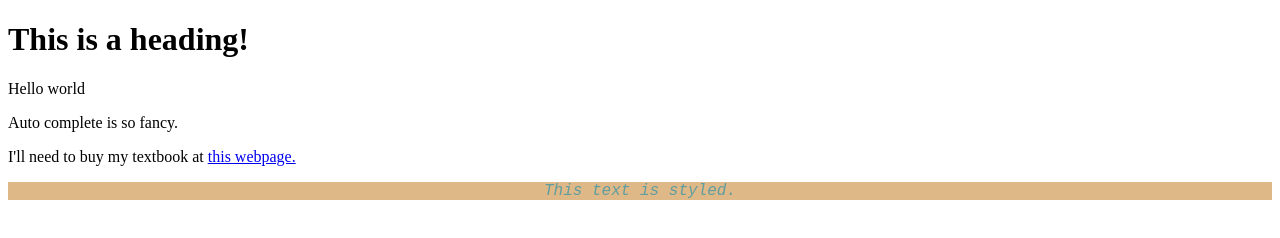
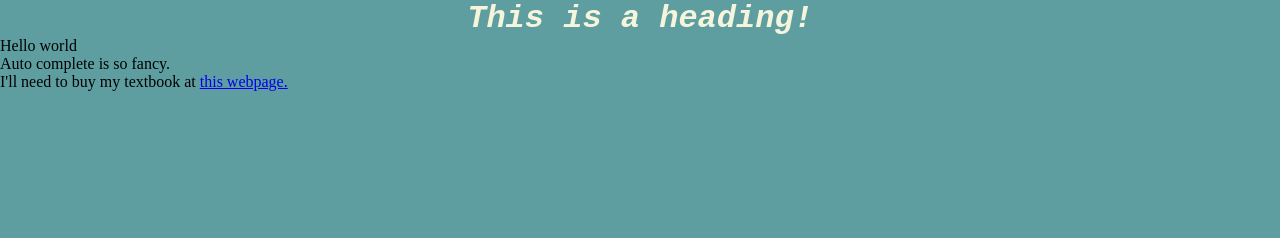
Before and after one commit to teganmy/first-website, a plain HTML site: page index.html in a window 1280 px wide. Drawn offline with Linux system fonts and the light colour scheme.

Commit message:
styling changes

```diff
--- a/index.html
+++ b/index.html
@@ -6,7 +6,8 @@
     </head>
 
     <body>
-        <h1>This is a heading!</h1>
+        <div id="base">
+            <h1 id="text">This is a heading!</h1>
             <p>Hello world</p>
             <p>
                 Auto complete is so fancy.
@@ -18,8 +19,6 @@
                     this webpage.
                 </a>
             </p>
-
-        <p id="stylish"> This text is styled.
-        </p>
+        </div>
     </body>
 </html>
--- a/styles.css
+++ b/styles.css
@@ -1,7 +1,20 @@
-#stylish {
+* {
+    margin: 0;
+    padding: 0;
+  }
+
+#text {
     font-style: italic;
     font-family:'Courier New', Courier, monospace;
     text-align: center;
-    color:cadetblue;
-    background-color:burlywood;
+    color:beige;
 }
+
+#base {
+    background: cadetblue;
+    height: 100vh;
+    width: 100vw;
+    align-items: right;
+    justify-content: right;
+    position: relative;
+}
```
Lines whose indentation alone changed are shown as unchanged.
